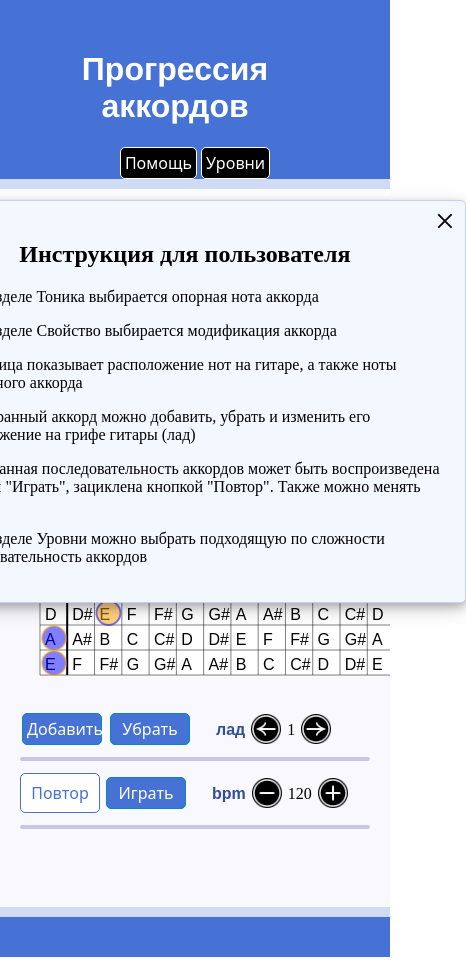
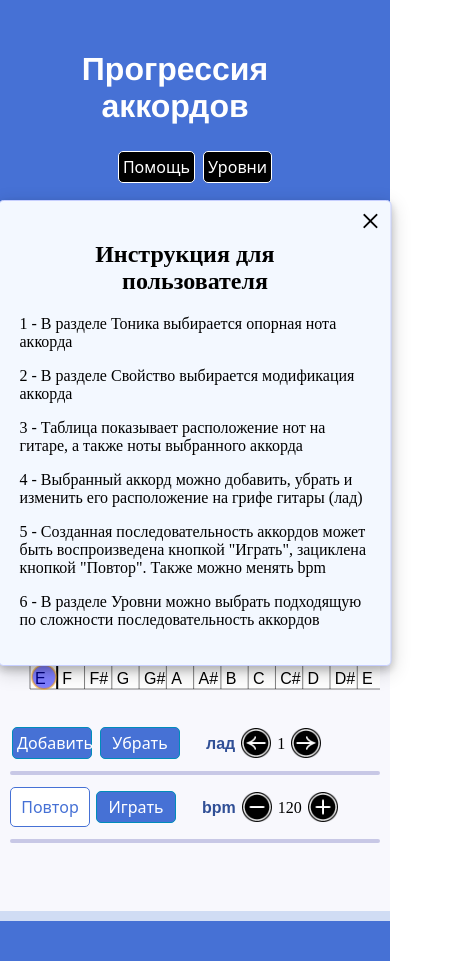
Before and after one commit to SimGus90/ChordPlay, a plain HTML site: page index.html in a window 390 px wide. Both pictures are taken after a click on the button "Помощь". Shown: the whole page, 466 px wide, since content can reach past the window. Drawn offline with Linux system fonts and the light colour scheme.

Commit message:
Add files via upload

```diff
--- a/index.html
+++ b/index.html
@@ -3,14 +3,15 @@
 <head>
     <title>Прогрессия аккордов</title>
     <link rel="stylesheet" type="text/css" href="style.css">
+    <meta name="viewport" content="width=device-width,height=device-height,initial-scale=1.0"/>
 </head>
 
 <body>
 <wrapper>
 <header class="header">
     <h1 class="header-Topic" style="display: inline-block; margin-right: 40px;">Прогрессия аккордов</h1>
-    <button style="border-radius: 5px; background-color: black; border-color: white; margin: 0;" class="more" id="m_help">Помощь</button>
-    <button style="border-radius: 5px; background-color: black; border-color: white; margin: 0;" class="more" id="m_levels">Уровни</button>
+    <button style="border-radius: 5px; background-color: black; border-color: white; margin-bottom: 20px;" class="more" id="m_help">Помощь</button>
+    <button style="border-radius: 5px; background-color: black; border-color: white; margin-bottom: 20px;" class="more" id="m_levels">Уровни</button>
 </header>
 
 <main>
@@ -50,7 +51,7 @@
 </div>
 
 <hr>
-<div id="div_table"></div>
+<div id="div_table" style='overflow-x:auto'></div>
 </div>
 
 <div>
--- a/render.js
+++ b/render.js
@@ -34,7 +34,7 @@ function createHiPPICanvas(width, height) {
 
 function render_Table(arr_notes_all, note_row, note_col)
 {
-  let canvas = createHiPPICanvas(800, 200);
+  let canvas = createHiPPICanvas(640, 200);
 
   if (canvas.getContext)
   {
--- a/style.css
+++ b/style.css
@@ -124,36 +124,7 @@ footer{
     box-shadow: 0px -10px 0px #d0dcf4;
 }
 
-@media screen and (min-width: 680px) {
-  main {
-    max-width: 640px;
-    margin: 0 auto 30px auto;
-    padding: 20px;
-    background-color: #f8f8fd;
-    border: 2px solid #d0dcf4;
-    border-radius: 20px;
-    box-shadow: 0px 10px 0px #b3c3ee;
-    }
-  header {
-    border-radius: 0px 0px 20px 20px;
-  }
-  footer {
-    border-radius: 20px 20px 0px 0px;
-  }
-}
-@media screen and (max-width: 680px) {
-  main {
-    padding: 20px;
-    background-color: #f8f8fd;
-    box-shadow: 0px 10px 0px #b3c3ee;
-  }
-  header {
-    border-radius: 0px 0px 0px 0px;
-  }
-  footer {
-    border-radius: 0px 0px 0px 0px;
-  }
-}
+
 
 body{
   margin: 0px;
@@ -187,3 +158,37 @@ body{
     from {top: 0px; opacity:0}
     to {top: 200px; opacity:1}
 }
+
+@media screen and (min-width: 1100px) {
+  main {
+    max-width: 640px;
+    margin: 0 auto 30px auto;
+    padding: 20px;
+    background-color: #f8f8fd;
+    border: 2px solid #d0dcf4;
+    border-radius: 20px;
+    box-shadow: 0px 10px 0px #b3c3ee;
+    }
+  header {
+    border-radius: 0px 0px 20px 20px;
+  }
+  footer {
+    border-radius: 20px 20px 0px 0px;
+  }
+}
+@media screen and (max-width: 1100px) {
+  main {
+    padding: 10px;
+    background-color: #f8f8fd;
+    box-shadow: 0px 10px 0px #b3c3ee;
+  }
+  header {
+    border-radius: 0px 0px 0px 0px;
+  }
+  footer {
+    border-radius: 0px 0px 0px 0px;
+  }
+  .modal {
+    width: 90%;
+  }
+}
```
